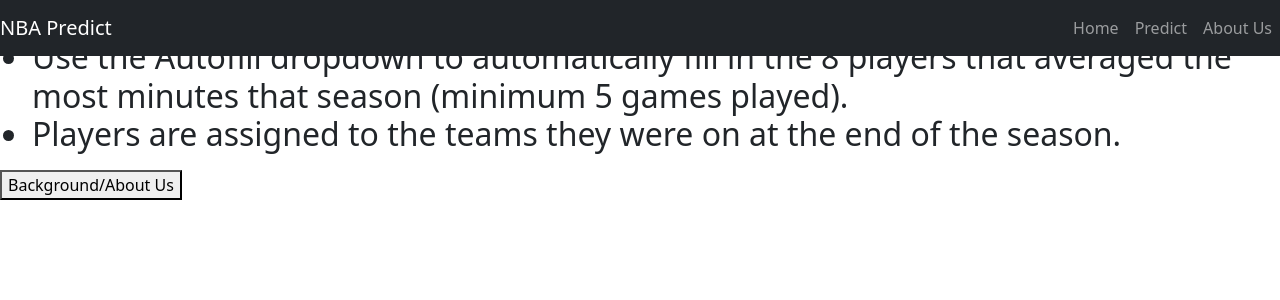
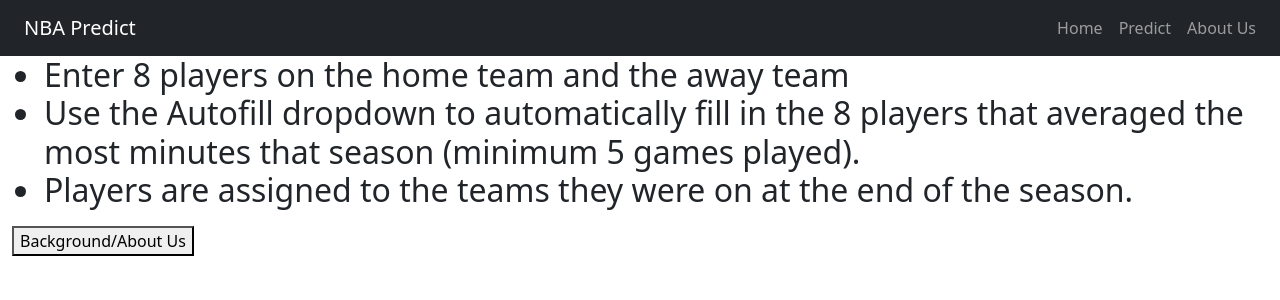
Before and after one commit to ljb135/nba-project-2, a Flask app: page / in a window 1280 px wide. Shown: the top 300 px of the page. Run offline with Flask 2, Linux system fonts and the light colour scheme; parts of the project's set-up code (start-up, migrations or seed data) failed here and were passed over; some libraries are stand-ins or nearby versions.

Commit message:
Edited NavBar Margins

```diff
--- a/templates/aboutBS.html
+++ b/templates/aboutBS.html
@@ -1,7 +1,7 @@
 {%  extends "layoutBS.html" %}
 
 {% block content %}
-<div class="textfield">
+<div class="container-fluid">
     <h6><b>Background:</b></h6>
     <h2>
         <b><u>Data Collection</u></b>
@@ -61,7 +61,7 @@
 
         <p>The purpose of our application is to allow NBA fans to view the predicted result of NBA games, using both real and fictional rosters.</p>
     </h2>
-    <a href="home" class="buttons"><button>Home</button></a>
+    <a href="home" class="btn btn-primary">Home</a>
 </div>
 
 {% endblock content %}
--- a/templates/formBS.html
+++ b/templates/formBS.html
@@ -1,7 +1,7 @@
 {%  extends "layoutBS.html" %}
 
 {% block content %}
-<div class="subheading">
+<div class="container-fluid">
     <ul>
         <h2>
             <li>Enter 8 players on the home team and the away team</li>
--- a/templates/layoutBS.html
+++ b/templates/layoutBS.html
@@ -8,14 +8,14 @@
     <script src="static/js/bootstrap.bundle.min.js"></script>
 </head>
 <body>
-    <nav class="fixed-top navbar navbar-expand-lg navbar-dark bg-dark">
-        <a class="navbar-brand" href="home">NBA Predict</a>
-        <button class="navbar-toggler" type="button" data-bs-toggle="collapse" data-bs-target="#navbar">
+    <nav class="static-top navbar navbar-expand-lg navbar-dark bg-dark">
+        <a class="navbar-brand ms-4" href="home">NBA Predict</a>
+        <button class="navbar-toggler me-3" type="button" data-bs-toggle="collapse" data-bs-target="#navbar">
             <span class="navbar-toggler-icon"></span>
         </button>
         <div class="collapse navbar-collapse" id="navbar">
-            <ul class="navbar-nav ms-auto">
-                <li class="nav-item">
+            <ul class="navbar-nav ms-auto me-3">
+                <li class="nav-item active">
                     <a class="nav-link" href="home">Home</a>
                 </li>
                 <li class="nav-item">
```
